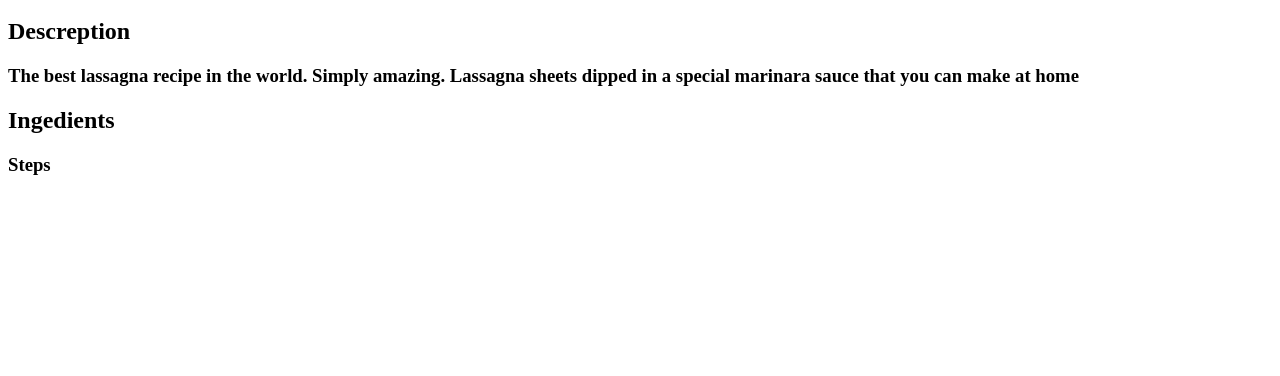
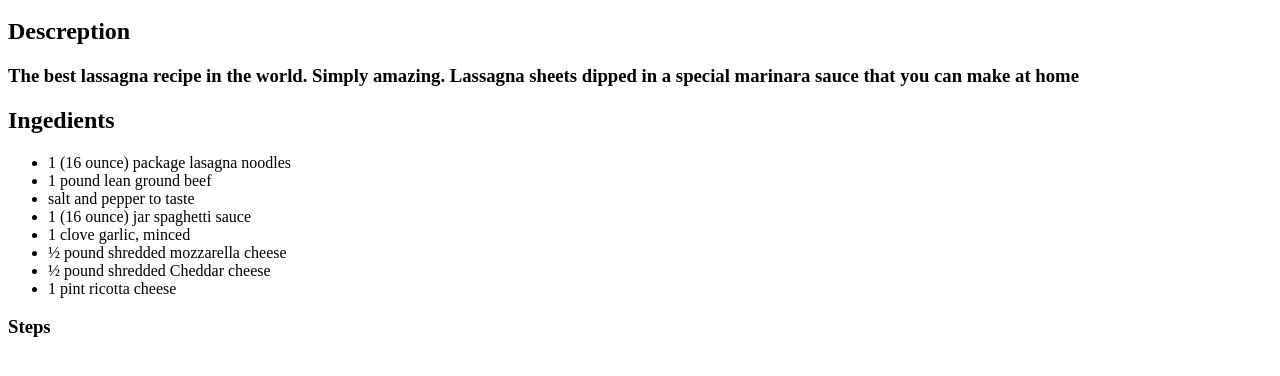
Before and after one commit to bksgiannis8/odin-recipes, a plain HTML site: page index.html in a window 1280 px wide. Shown: the part 102-478 px from the top of the page. Drawn offline with Linux system fonts and the light colour scheme.

Commit message:
Add the list of ingredients

```diff
--- a/index.html
+++ b/index.html
@@ -14,7 +14,14 @@
         <h3>The best lassagna recipe in the world. Simply amazing. Lassagna sheets dipped in a special marinara sauce that you can make at home</h3>
         <h2>Ingedients</h2>
         <ul>
-
+            <li>1 (16 ounce) package lasagna noodles</li>
+            <li>1 pound lean ground beef</li>
+            <li>salt and pepper to taste</li>
+            <li>1 (16 ounce) jar spaghetti sauce</li>
+            <li>1 clove garlic, minced</li>
+            <li>½ pound shredded mozzarella cheese</li>
+            <li>½ pound shredded Cheddar cheese</li>
+            <li>1 pint ricotta cheese</li>
         </ul>
         <h3>Steps</h3>
         <ol>
```
